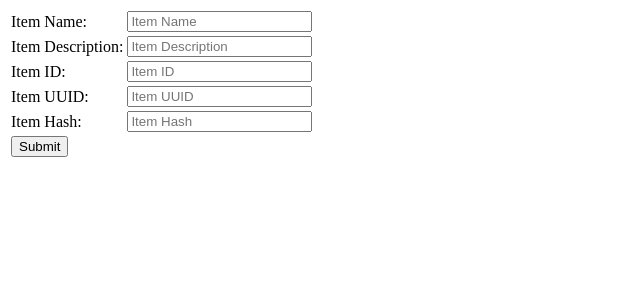
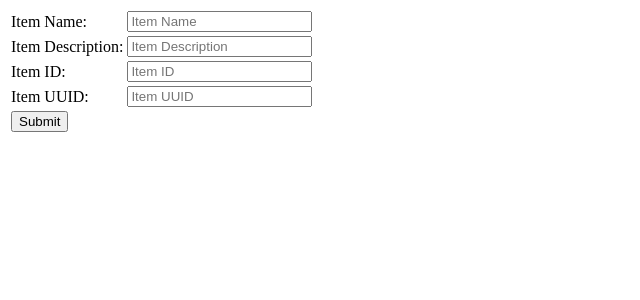
Before and after one commit to nileshpawa/Flask, a Flask app: page /api/todo in a window 1280 px wide. Shown: the top 300 px of the page, without its empty margins (0-640 px from the left). Run offline with Flask 3, Linux system fonts and the light colour scheme.

```diff
--- a/frontend/templates/todo.html
+++ b/frontend/templates/todo.html
@@ -27,10 +27,6 @@
             <td><input type="text" name="itemUUID" placeholder="Item UUID" required/></td>
         </tr>
         <tr>
-            <td><label for="itemHash">Item Hash:</label></td>
-            <td><input type="text" name="itemHash" placeholder="Item Hash" required/></td>
-        </tr>
-        <tr>
             <td colspan="2"><input type="submit" /></td>
         </tr>
     </table>
```
